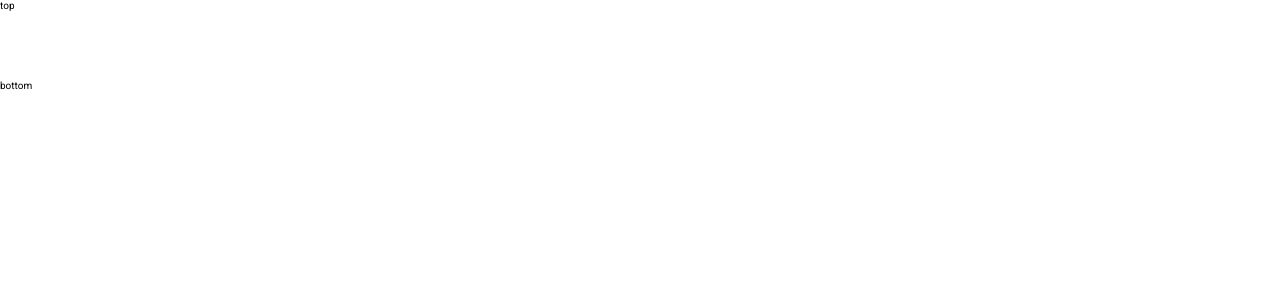
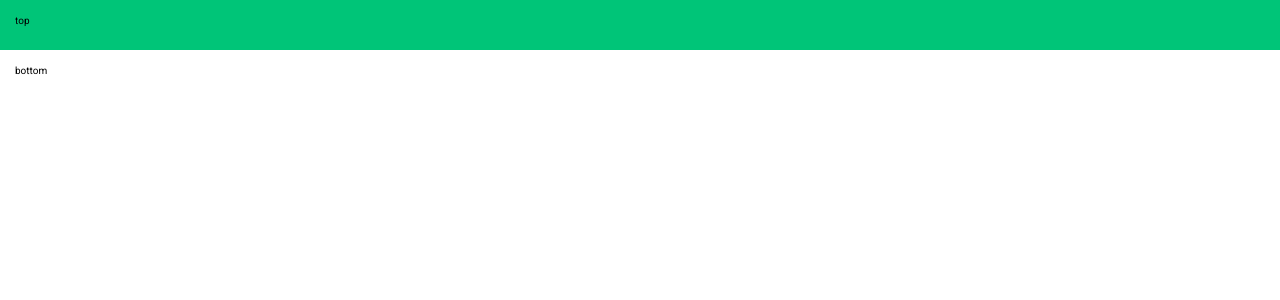
Before and after one commit to sk2111/hacker-news, a React (Create React App) app: page / in a window 1280 px wide. Both pictures are taken after a click on the button "Explore more !". Shown: the top 300 px of the page. Built offline with nearby package versions, Linux system fonts and the light colour scheme.

Commit message:
styles : Add layout styles for new stories
Signed-off-by: sk2111 <sathisht1996@gmail.com>

```diff
--- a/src/pages/NewsStories/NewsStories.module.scss
+++ b/src/pages/NewsStories/NewsStories.module.scss
@@ -1,9 +1,16 @@
+@import 'stylesheets/colorTheme.scss';
+
 .storyContainer {
   height: 100%;
   width: 100%;
 }
+.topSection,
+.bottomSection {
+  padding: 15px;
+}
 .topSection {
-  height: 80px;
+  background-color: $clr-app-primary;
+  height: 50px;
   width: 100%;
 }
 .bottomSection {
```
